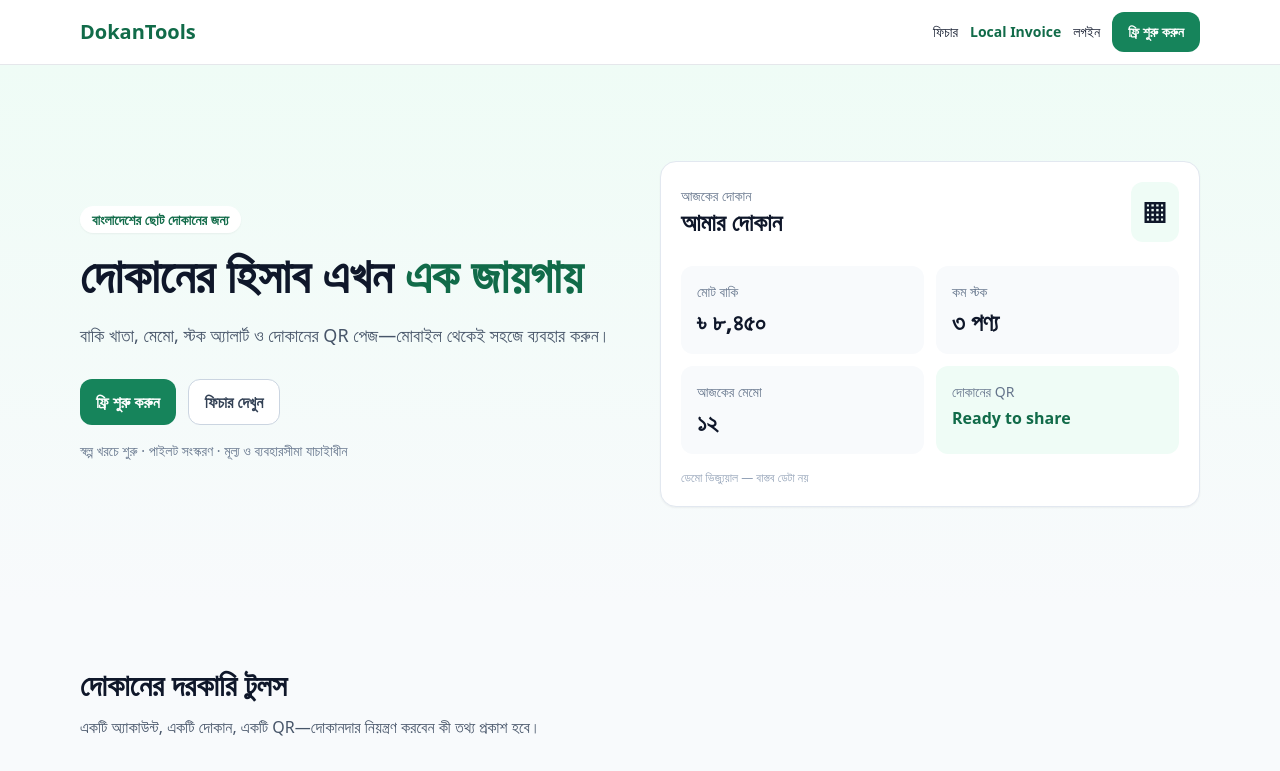
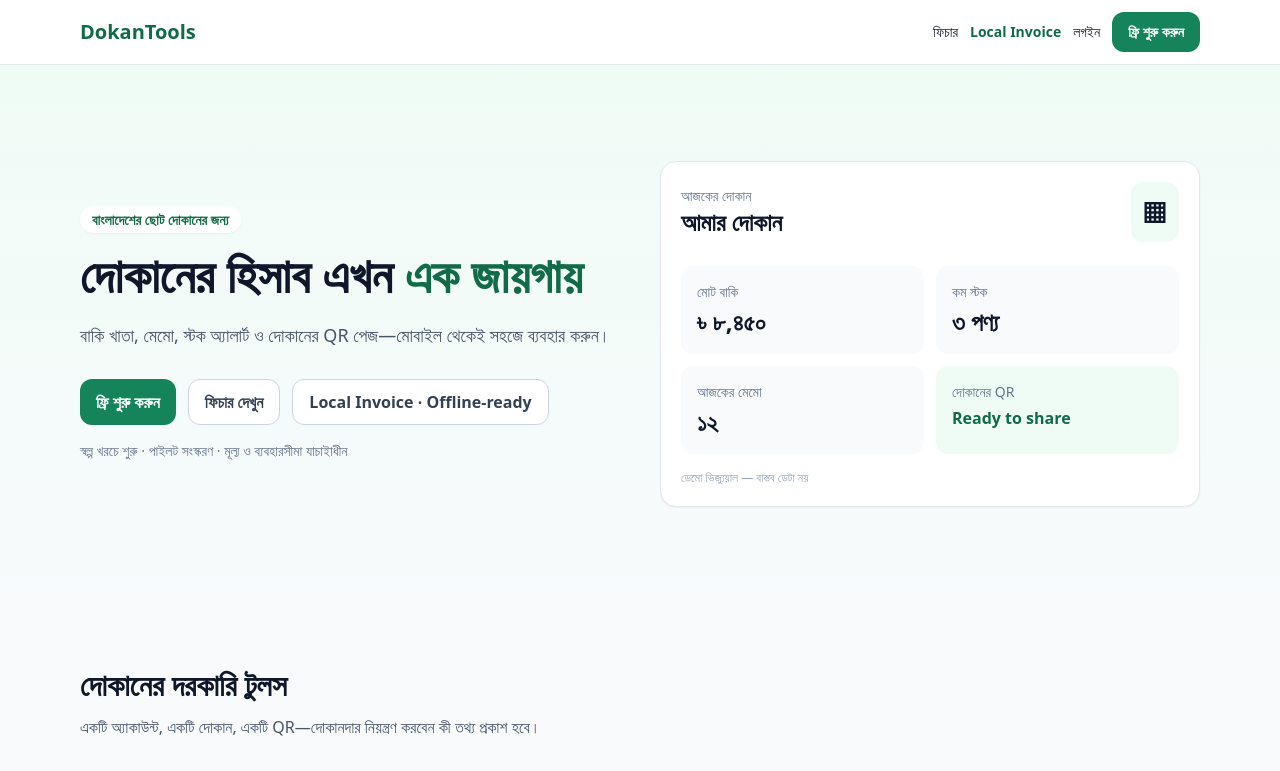
Before and after one commit to Hasnat26/DokanTools, a Next.js app: page / in a window 1280 px wide. Shown: the top 771 px of the page. Built offline with nearby package versions, Linux system fonts and the light colour scheme; no server answers.

Commit message:
Expose local invoice workspace from homepage

```diff
--- a/src/app/page.tsx
+++ b/src/app/page.tsx
@@ -15,7 +15,7 @@ export default function Home() {
         <div><span className="rounded-full bg-white px-3 py-1 text-sm font-semibold text-brand-700 shadow-sm">বাংলাদেশের ছোট দোকানের জন্য</span>
           <h1 className="mt-5 text-4xl font-black leading-tight md:text-5xl">দোকানের হিসাব এখন <span className="text-brand-700">এক জায়গায়</span></h1>
           <p className="mt-5 max-w-xl text-lg leading-8 text-slate-600">বাকি খাতা, মেমো, স্টক অ্যালার্ট ও দোকানের QR পেজ—মোবাইল থেকেই সহজে ব্যবহার করুন।</p>
-          <div className="mt-7 flex flex-wrap gap-3"><Link className="btn-primary" href="/signup">ফ্রি শুরু করুন</Link><Link className="btn-secondary" href="/#features">ফিচার দেখুন</Link></div>
+          <div className="mt-7 flex flex-wrap gap-3"><Link className="btn-primary" href="/signup">ফ্রি শুরু করুন</Link><Link className="btn-secondary" href="/#features">ফিচার দেখুন</Link><Link className="btn-secondary" href="/local-invoice/">Local Invoice · Offline-ready</Link></div>
           <p className="mt-4 text-sm text-slate-500">স্বল্প খরচে শুরু · পাইলট সংস্করণ · মূল্য ও ব্যবহারসীমা যাচাইাধীন</p>
         </div>
         <div className="card"><div className="flex items-center justify-between"><div><p className="muted">আজকের দোকান</p><h2 className="text-2xl font-bold">আমার দোকান</h2></div><div className="rounded-xl bg-brand-50 p-3 text-3xl">▦</div></div>
```
